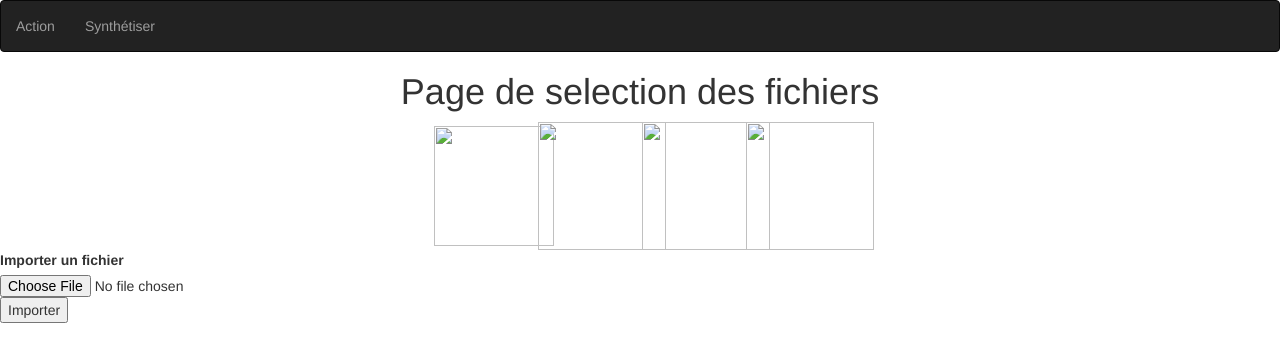
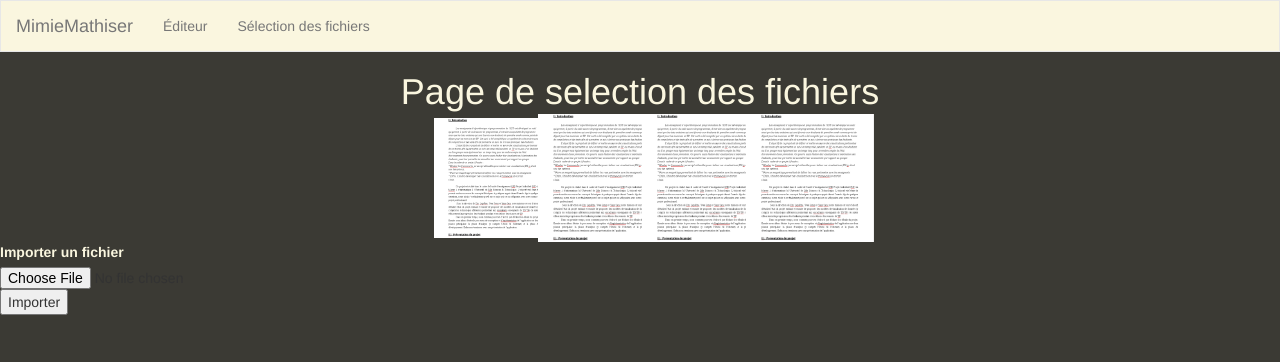
Before and after one commit to Grimnack/projet_ihm, a plain HTML site: page views/selectFiles.html in a window 1280 px wide. Drawn offline with nearby package versions, Linux system fonts and the light colour scheme.

Commit message:
mise en page

```diff
--- a/js/import.js
+++ b/js/import.js
@@ -9,7 +9,7 @@ function impor()
     div.attr('style',"width:100px; margin:0 auto;");
     div.attr('onclick',"window.open('menu.html')");
     var image = $('<\img>');
-    image.attr('src','text.png');
+    image.attr('src','../text.png');
     image.attr('style',"width:128px;height:128px;");
     div.append(image);
     $('.parentid').append(div);
--- a/views/selectFiles.html
+++ b/views/selectFiles.html
@@ -3,10 +3,13 @@
   <head>
     <meta charset="utf-8">
     <title>Page de selection des fichiers</title>
-    <link rel="stylesheet" href="http://maxcdn.bootstrapcdn.com/bootstrap/3.3.6/css/bootstrap.min.css">
+    <link href="../lib/bootstrap/css/bootstrap.min.css" rel="stylesheet"/>
+
+ <!-- Application -->
+    <link rel="stylesheet" href="../css/style.css"/>
     <script src="https://ajax.googleapis.com/ajax/libs/jquery/1.12.0/jquery.min.js"></script>
     <script src="http://maxcdn.bootstrapcdn.com/bootstrap/3.3.6/js/bootstrap.min.js"></script>
-    <script src="import.js"></script>
+    <script src="../js/import.js"></script>
     <style>
 
     #textid{
@@ -39,39 +42,37 @@
     </style>
   </head>
   <body>
-    <div>
-      <!---Colonne 1 -->
-      <nav class="navbar navbar-inverse">
-        <ul class="nav navbar-nav">
-          <li>
-            <a href="#">Action</a>
-          </li>
-          <li>
-            <a href="Sythétiser">Synthétiser</a>
-          </li>
-        </ul>
-      </nav>
+    <nav class="navbar navbar-default">
+    <div class="container-fluid">
+      <div class="navbar-header">
+        <a class="navbar-brand" href="../index.html">MimieMathiser</a>
+      </div>
+      <ul class="nav navbar-nav">
+        <li><a href="editor.html">Éditeur</a></li>
+        <li><a href="selectFiles.html">Sélection des fichiers</a></li>
+      </ul>
     </div>
-    <h1 align="center">
+    </nav>
+    <h1 style="color: #FAF6DF;" align="center">
       Page de selection des fichiers
     </h1>
     <div class="parentid" align="center">
       <div id="textid1" onclick="window.open('menu.html')" class="textid" style="width:100px; margin:0 auto;" >
-        <img src="text.png" id="image1" style="width:120px;height:120px;">
+        <img src="../text.png" id="image1" style="width:120px;height:120px;">
       </div>
       <div id="textid2" onclick="window.open('menu.html')" class="textid" style="width:100px; margin:0 auto;" >
-        <img src="text.png" id="image2" style="width:128px;height:128px;">
+        <img src="../text.png" id="image2" style="width:128px;height:128px;">
       </div>
       <div id="textid3" onclick="window.open('menu.html')" class="textid" style="width:100px; margin:0 auto;" >
-        <img src="text.png" id="image3" style="width:128px;height:128px;">
+        <img src="../text.png" id="image3" style="width:128px;height:128px;">
       </div>
       <div id="textid4" onclick="window.open('menu.html')" class="textid" style="width:100px; margin:0 auto;" >
-        <img src="text.png" id="image4" style="width:128px;height:128px;">
+        <img src="../text.png" id="image4" style="width:128px;height:128px;">
       </div>
     </div>
     <div id="import">
       <form name="importform" method="post">
-      <label for="upfile">
+      <label style="color: #FAF6DF" for="upfile">
         Importer un fichier
       </label>
       <input type="file" id="upfile"/>
```
Also changed, not shown: views/menu.html (+14 -17 lines).
